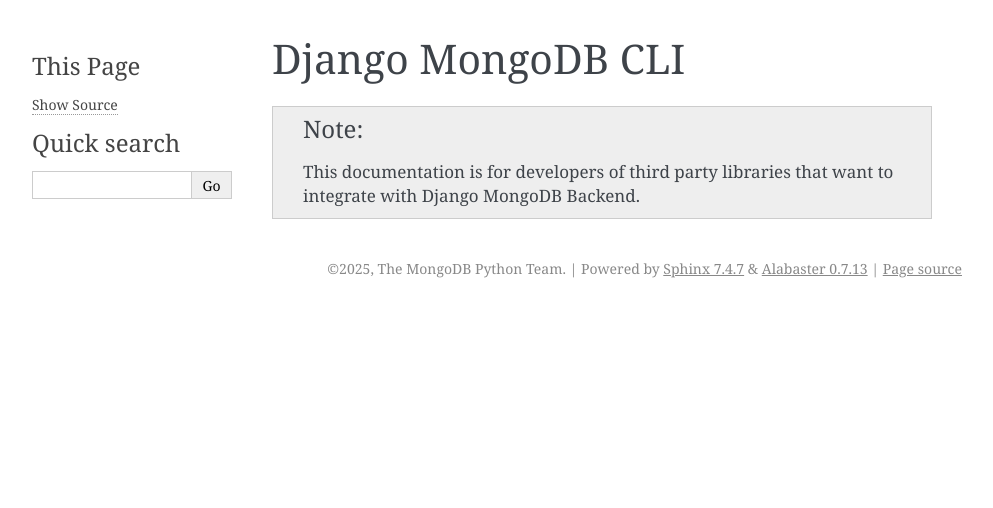
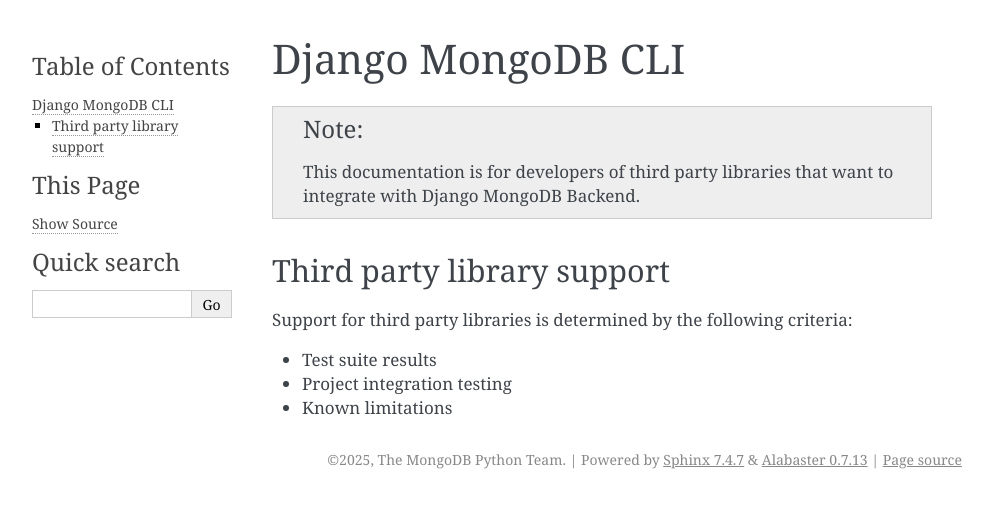
Before and after one commit to aclark4life/django-mongodb-cli, a Sphinx documentation site: the page built from docs/index.rst, in a window 1280 px wide. Shown: the top 508 px of the page, without its empty margins (148-1141 px from the left). Built offline with Sphinx 7.4.7, drawn with Linux system fonts in a browser that asks for light colours.

Commit message:
Update docs

```diff
--- a/docs/index.rst
+++ b/docs/index.rst
@@ -5,3 +5,12 @@
 .. note::
 
     This documentation is for developers of third party libraries that want to integrate with Django MongoDB Backend.
+
+Third party library support
+===========================
+
+Support for third party libraries is determined by the following criteria:
+
+- Test suite results
+- Project integration testing
+- Known limitations
```
